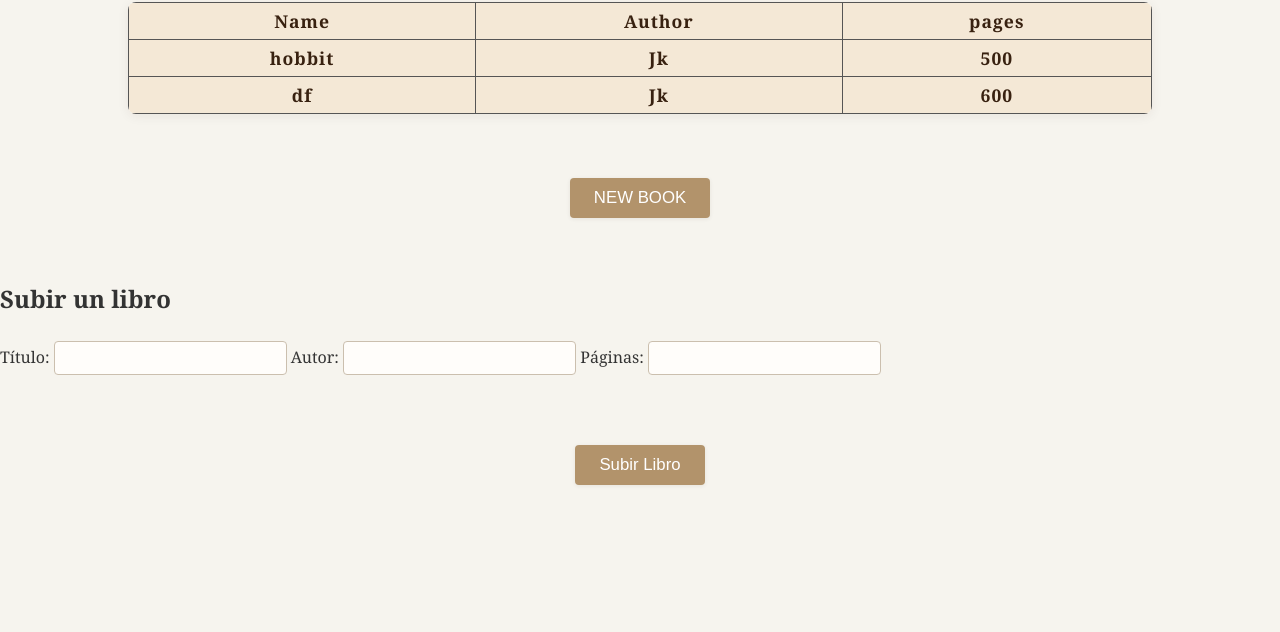
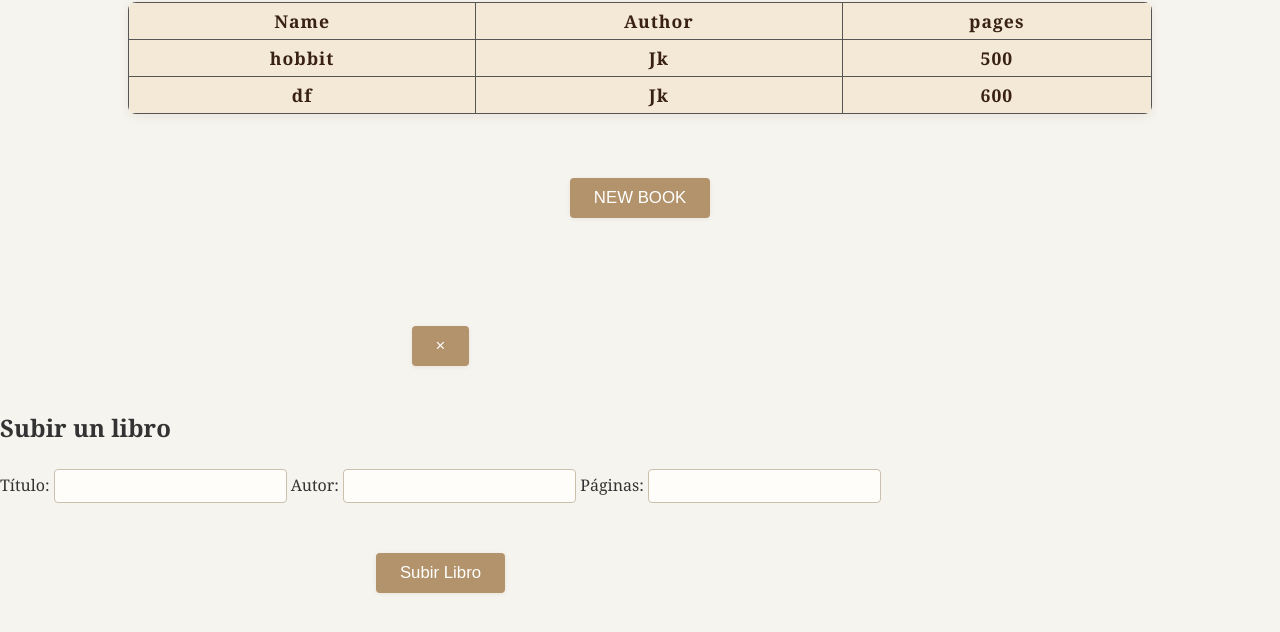
Before and after one commit to pedroxotic/library, a plain HTML site: page index.html in a window 1280 px wide. Both pictures are taken after a click on the button "NEW BOOK". Shown: the part 62-694 px from the top of the page. Drawn offline with Linux system fonts and the light colour scheme.

Commit message:
"form displays at appropiate times"

```diff
--- a/code.js
+++ b/code.js
@@ -39,9 +39,13 @@ books.forEach(book => {
 
 });
 
+let newbtn = document.getElementById("newbtn");
+let formulario = document.getElementById("modalOverlay");
+newbtn.addEventListener('click', function(event){
+  formulario.style.display = 'flex';
+})
 
-/*
-falta hacer el button new que aviente un form
-const button = document.querySelector('button');
-boton.addEventListener('click', )
-*/
+let closemodal = document.getElementById("closeModal");
+closemodal.addEventListener('click', function(event){
+  formulario.style.display = 'none';
+})
--- a/index.html
+++ b/index.html
@@ -19,11 +19,11 @@
 
 </table>
 
-<button>NEW BOOK</button>
+<button id="newbtn">NEW BOOK</button>
 
  <div id="modalOverlay" class="overlay">
     <div class="modal">
-
+    <button type="button" id="closeModal" class="btn close">&times;</button>
       <h2>Subir un libro</h2>
       <form id="bookForm">
         <label for="title">Título:</label>
--- a/style.css
+++ b/style.css
@@ -115,6 +115,6 @@
             text-decoration: underline;
         }
 
-        .modalOverlay{
+        #modalOverlay{
             display: none;
         }
```
